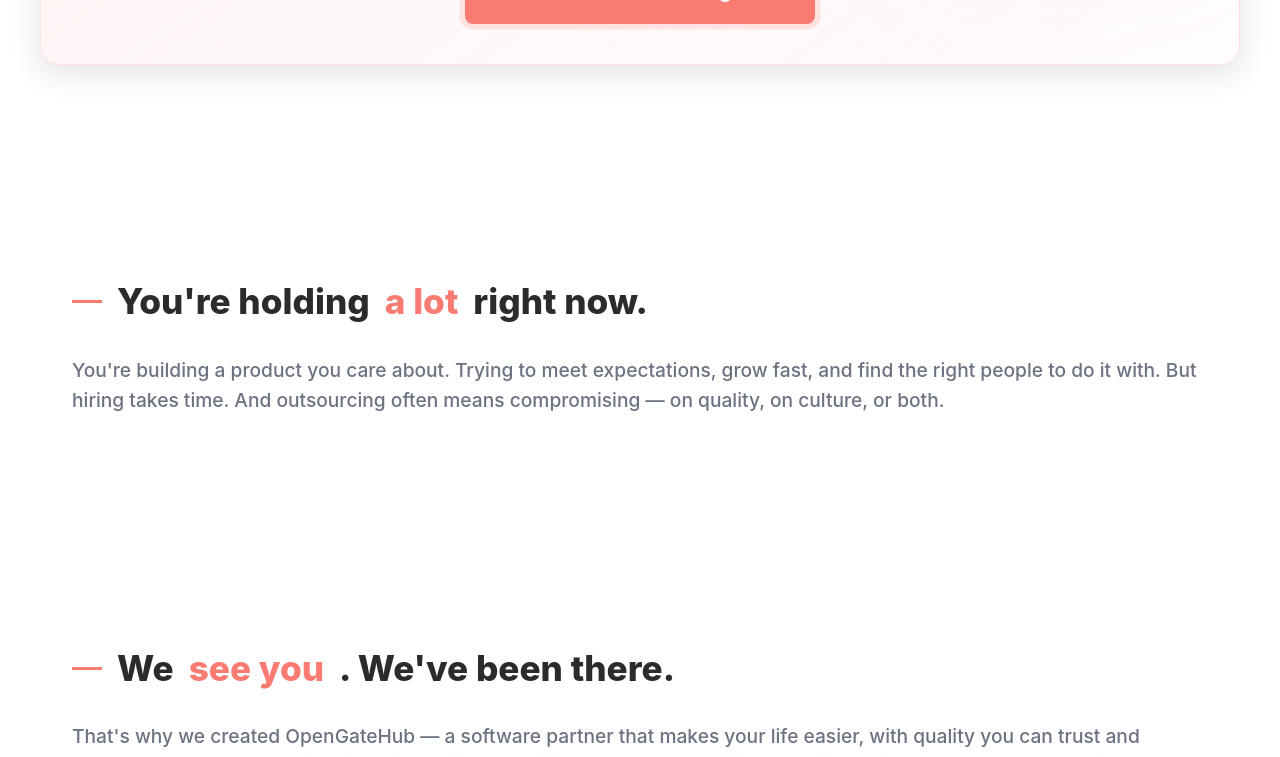
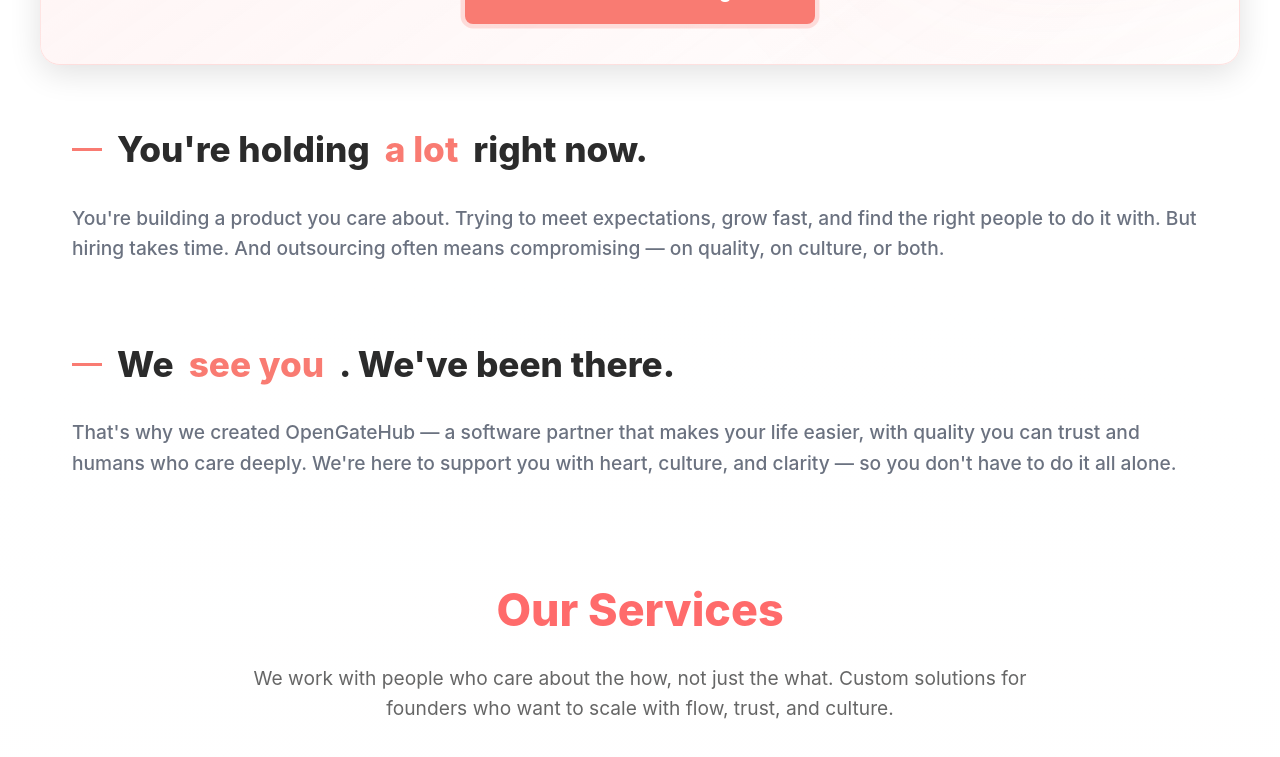
Before and after one commit to sanchezcande/OGH, a Next.js app: page / in a window 1280 px wide. Shown: the part 460-1217 px from the top of the page. Built offline with nearby package versions, Linux system fonts and the light colour scheme.

Commit message:
chau circle

```diff
--- a/pages/index.js
+++ b/pages/index.js
@@ -8,7 +8,6 @@ import {
   Highlight,
   Section,
   SectionTitle,
-  InteractiveCircleContainer,
   FloatingBlob,
   PlanSteps,
   SectionText,
@@ -20,7 +19,6 @@ import { useTranslation } from "react-i18next";
 import CallToActionBlock from "../src/components/CallToAction/CallToAction";
 import Head from "next/head";
 import dynamic from "next/dynamic";
-import InteractiveInvertCircle from "../src/components/Animations/InteractiveCircle";
 import { InView } from "../src/components/InView/InView";
 import { ReviewsSection } from "../src/components/Reviews/ReviewsSection";
 import { motion } from "framer-motion";
@@ -325,22 +323,33 @@ export default function HomePage() {
           </CTAButton>
         </Hero>
 
-        <InteractiveCircleContainer>
-          <InteractiveInvertCircle />
-          <Section>
+        <Section className="serious-block">
+          <motion.div
+            initial={{ opacity: 0, y: 15 }}
+            whileInView={{ opacity: 1, y: 0 }}
+            viewport={{ once: true, margin: "-50px" }}
+            transition={{ duration: 0.3, ease: "easeOut" }}
+          >
             <SectionTitle style={{"--i": 0}}>
               {parseHighlightedText(t("problemTitle"))}
             </SectionTitle>
             <SectionText>{t("problemText")}</SectionText>
-          </Section>
+          </motion.div>
+        </Section>
 
-          <Section>
+        <Section className="serious-block">
+          <motion.div
+            initial={{ opacity: 0, y: 15 }}
+            whileInView={{ opacity: 1, y: 0 }}
+            viewport={{ once: true, margin: "-50px" }}
+            transition={{ duration: 0.3, ease: "easeOut" }}
+          >
             <SectionTitle style={{"--i": 1}}>
               {parseHighlightedText(t("weGetYouTitle"))}
             </SectionTitle>
             <SectionText>{t("weGetYouText")}</SectionText>
-          </Section>
-        </InteractiveCircleContainer>
+          </motion.div>
+        </Section>
 
         {/* Services Section with Interactive Boxes */}
         <Section className="full-width">
--- a/src/components/Animations/InteractiveCircle.jsx
+++ /dev/null
@@ -1,61 +0,0 @@
-import { useEffect, useRef, useState } from "react";
-import { InteractiveCircle } from "../../styles/pagesStyles/InteractiveCircle.styles";
-
-export default function InteractiveInvertCircle() {
-  const [coords, setCoords] = useState({ x: 0, y: 0 });
-  const [isVisible, setIsVisible] = useState(false);
-  const containerRef = useRef(null);
-  const lastValidPosition = useRef({ x: 0, y: 0 });
-
-  useEffect(() => {
-    const handleMouseMove = (e) => {
-      if (!containerRef.current) return;
-
-      const rect = containerRef.current.getBoundingClientRect();
-      const isOverContainer =
-        e.clientX >= rect.left &&
-        e.clientX <= rect.right &&
-        e.clientY >= rect.top &&
-        e.clientY <= rect.bottom;
-
-      if (isOverContainer) {
-        const x = e.clientX - rect.left;
-        const y = e.clientY - rect.top;
-        lastValidPosition.current = { x, y };
-        setCoords({ x, y });
-        setIsVisible(true);
-      } else {
-        // When leaving the container, keep the last position for the fade-out
-        setCoords(lastValidPosition.current);
-        setIsVisible(false);
-      }
-    };
-
-    window.addEventListener("mousemove", handleMouseMove);
-    return () => window.removeEventListener("mousemove", handleMouseMove);
-  }, []);
-
-  return (
-    <div
-      ref={containerRef}
-      style={{
-        position: 'absolute',
-        top: 0,
-        left: 0,
-        width: '100%',
-        height: '100%',
-        pointerEvents: 'none',
-        overflow: 'hidden'
-      }}
-    >
-      <InteractiveCircle
-        style={{
-          left: `${coords.x}px`,
-          top: `${coords.y}px`,
-          opacity: isVisible ? 1 : 0,
-          transition: 'opacity 0.3s ease'
-        }}
-      />
-    </div>
-  );
-}
--- a/src/styles/pagesStyles/HomePages.styles.js
+++ b/src/styles/pagesStyles/HomePages.styles.js
@@ -270,28 +270,36 @@ export const Subtitle = styled.h2`
   }
 `;
 
-export const Section = styled.section`
+export const Section = styled.div`
+  width: 100%;
   max-width: 1200px;
-  margin: 80px auto;
-  text-align: left;
-  animation: ${fadeIn} 0.6s ease;
+  margin: 0 auto;
+  padding: 2rem;
   position: relative;
-  width: 100%;
+  z-index: 1;
 
-  &.process-section {
-    background: #fff;
-    border-radius: 16px;
-    padding: 5rem 2rem;
-    box-shadow: 0 4px 20px rgba(0, 0, 0, 0.04);
-    margin: 6rem auto;
+  &.full-width {
+    max-width: none;
+    padding: 4rem 2rem;
+    background: ${({ theme }) => `${theme.colors.backgroundAlt}11`};
+  }
+
+  &.serious-block {
+    max-width: 1200px;
+    margin: 0 auto;
+    background: none;
+    text-align: left;
+    padding: 2.5rem 2rem 2rem 2rem;
+    box-shadow: none;
   }
 
   @media (max-width: 768px) {
-    margin: 60px auto;
-
-    &.process-section {
-      padding: 3rem 1.5rem;
-      margin: 4rem auto;
+    padding: 1rem;
+    &.full-width {
+      padding: 3rem 1rem;
+    }
+    &.serious-block {
+      padding: 1.5rem 0.5rem 1rem 0.5rem;
     }
   }
 `;
@@ -493,33 +501,6 @@ export const CTAButton = styled.a`
   }
 `;
 
-export const InteractiveCircleContainer = styled.div`
-  position: relative;
-  width: 100%;
-  max-width: 1200px;
-  padding: 3rem 2rem;
-  display: flex;
-  flex-direction: column;
-  align-items: center;
-  gap: 4rem;
-  margin: 4rem 0;
-
-  ${SectionTitle} {
-    @media (max-width: 768px) {
-      word-break: normal;
-      word-wrap: break-word;
-      hyphens: auto;
-      padding-right: 0.5rem;
-    }
-  }
-
-  @media (max-width: 768px) {
-    padding: 2rem 1rem;
-    gap: 3rem;
-    margin: 3rem 0;
-  }
-`;
-
 export const PlanSteps = styled.ul`
   list-style: none;
   padding: 0;
--- a/src/styles/pagesStyles/InteractiveCircle.styles.js
+++ /dev/null
@@ -1,17 +0,0 @@
-import styled from "styled-components";
-
-export const InteractiveCircle = styled.div`
-  position: absolute;
-  pointer-events: none;
-  width: 200px;
-  height: 200px;
-  border-radius: 50%;
-  background: ${({ theme }) => `${theme.colors.accentDark}ee`};
-  mix-blend-mode: exclusion;
-  backdrop-filter: invert(100%) contrast(150%);
-  -webkit-backdrop-filter: invert(100%) contrast(150%);
-  transition: transform 0.2s ease, opacity 0.3s ease;
-  z-index: 9999;
-  will-change: transform, opacity;
-  transform: translate(-50%, -50%);
-`;
```
